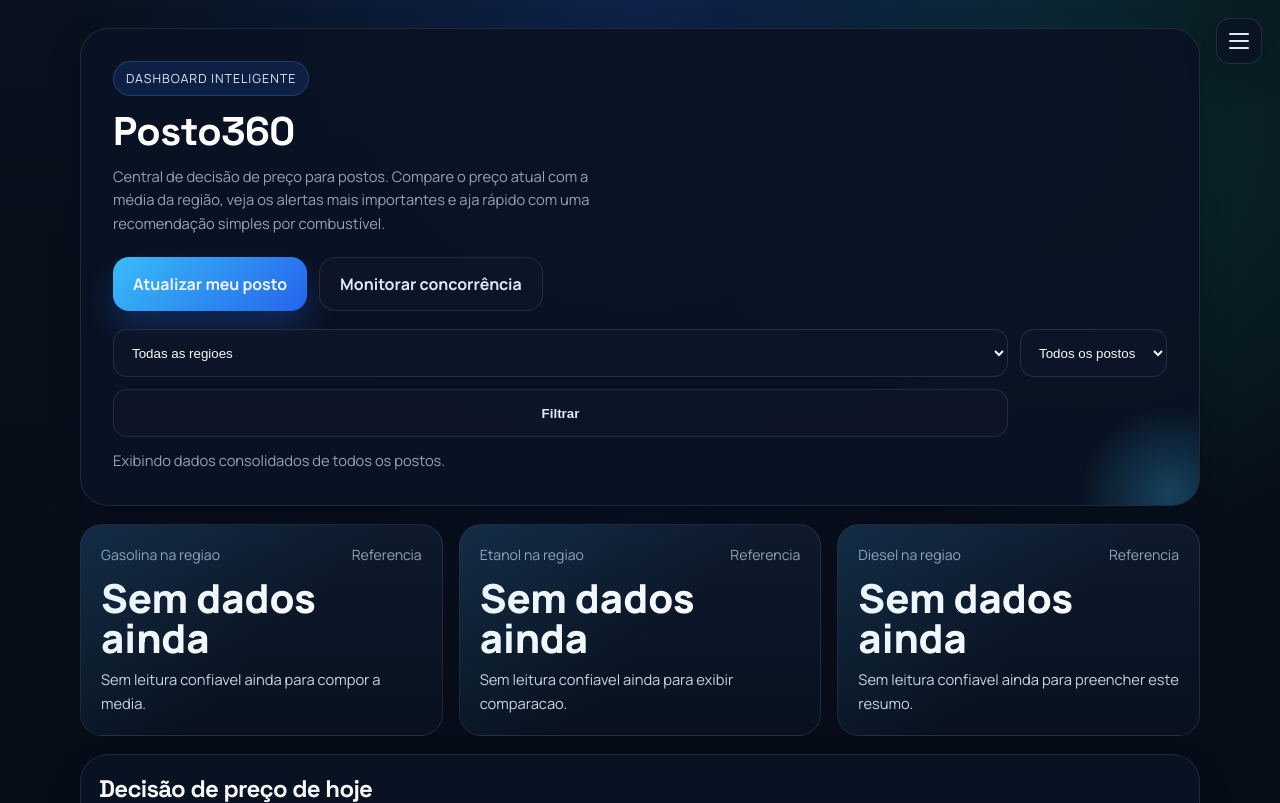
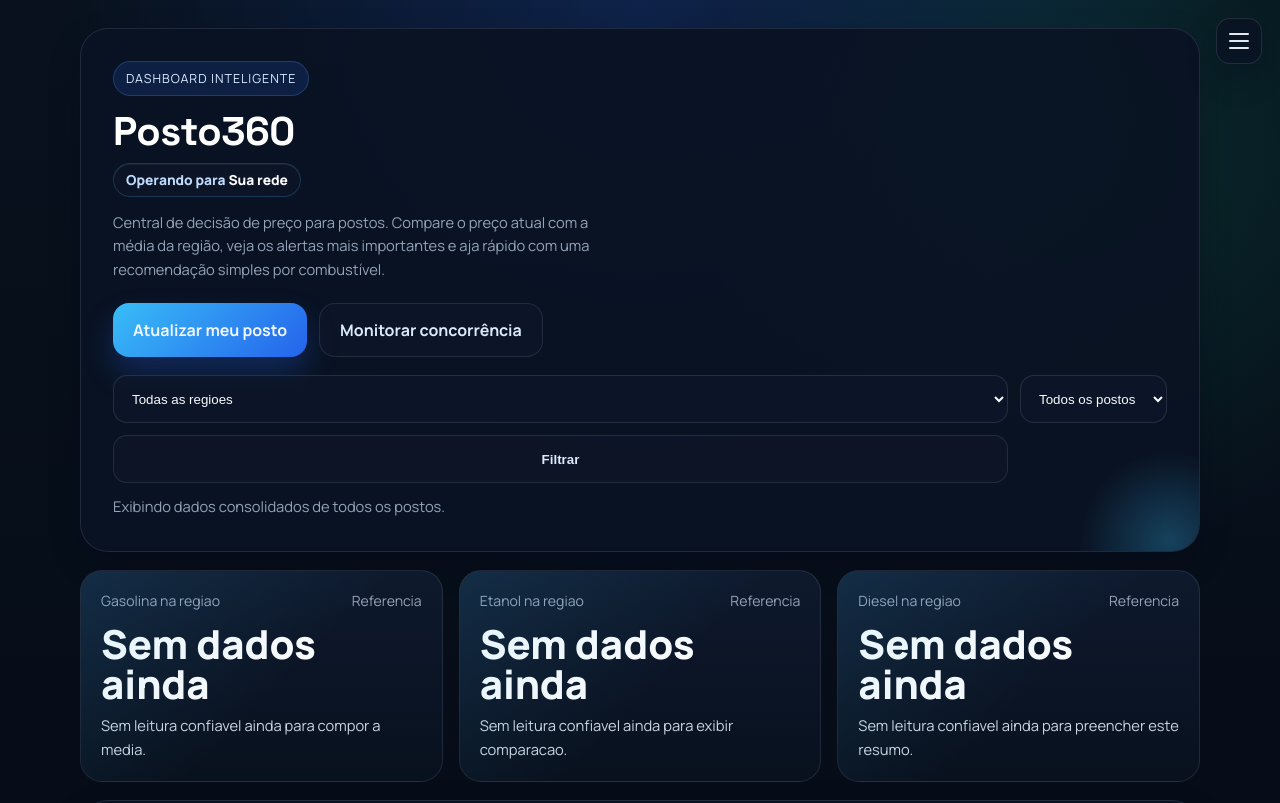
Before and after one commit to eduardoassisbretas-hash/posto360-mvp, a FastAPI app: template app/templates/index.html in a window 1280 px wide. Shown: the top 803 px of the page. Run offline with FastAPI, Linux system fonts and the light colour scheme; the template is opened without the code that fills it, so the values that code supplies are empty; some libraries are stand-ins or nearby versions.

Commit message:
premium dashboard favicon and persistent database

```diff
--- a/app/main.py
+++ b/app/main.py
@@ -18,10 +18,17 @@ from typing import List
 
 import requests
 from fastapi import FastAPI, File, Form, Request, UploadFile
-from fastapi.responses import HTMLResponse, RedirectResponse
+from fastapi.responses import FileResponse, HTMLResponse, RedirectResponse
 from fastapi.staticfiles import StaticFiles
 from fastapi.templating import Jinja2Templates
 from dotenv import load_dotenv
+
+try:
+    import psycopg2
+    from psycopg2.extras import RealDictCursor
+except ImportError:  # pragma: no cover - local SQLite dev does not require psycopg2.
+    psycopg2 = None
+    RealDictCursor = None
 
 
 BASE_DIR = os.path.dirname(os.path.abspath(__file__))
@@ -37,7 +44,9 @@ app = FastAPI()
 UPLOAD_FOLDER = os.path.join(BASE_DIR, "uploads")
 TEMPLATES_DIR = os.path.join(BASE_DIR, "templates")
 STATIC_DIR = os.path.join(BASE_DIR, "static")
+DATABASE_URL = os.getenv("DATABASE_URL", "").strip()
 DATABASE_PATH = os.getenv("POSTO360_DATABASE_PATH", os.path.join(BASE_DIR, "posto360.db"))
+USING_POSTGRES = bool(DATABASE_URL)
 MAX_UPLOAD_IMAGES = 30
 MAX_IMAGE_BYTES = 8 * 1024 * 1024
 MAX_IMAGE_DIMENSION = 1200
@@ -100,11 +109,62 @@ templates = Jinja2Templates(directory=TEMPLATES_DIR)
 reverse_geocode_cache = {}
 
 
-def db_connect() -> sqlite3.Connection:
+@app.get("/favicon.ico", include_in_schema=False)
+async def favicon():
+    return FileResponse(os.path.join(STATIC_DIR, "favicon.png"), media_type="image/png")
+
+
+def translate_sql_placeholders(sql: str) -> str:
+    return sql.replace("?", "%s")
+
+
+def split_sql_script(script: str) -> List[str]:
+    return [statement.strip() for statement in script.split(";") if statement.strip()]
+
+
+class DatabaseConnection:
+    def __init__(self, conn, backend: str):
+        self.conn = conn
+        self.backend = backend
+
+    def __enter__(self):
+        return self
+
+    def __exit__(self, exc_type, exc, traceback):
+        try:
+            if exc_type:
+                self.conn.rollback()
+            else:
+                self.conn.commit()
+        finally:
+            self.conn.close()
+
+    def execute(self, sql: str, params: tuple | list | None = None):
+        params = params or ()
+        if self.backend == "postgres":
+            cursor = self.conn.cursor(cursor_factory=RealDictCursor)
+            cursor.execute(translate_sql_placeholders(sql), params)
+            return cursor
+        return self.conn.execute(sql, params)
+
+    def executescript(self, script: str) -> None:
+        if self.backend == "postgres":
+            for statement in split_sql_script(script):
+                self.execute(statement)
+            return
+        self.conn.executescript(script)
+
+
+def db_connect() -> DatabaseConnection:
+    if USING_POSTGRES:
+        if psycopg2 is None:
+            raise RuntimeError("DATABASE_URL foi configurada, mas psycopg2-binary nao esta instalado.")
+        return DatabaseConnection(psycopg2.connect(DATABASE_URL), "postgres")
+
     conn = sqlite3.connect(DATABASE_PATH, check_same_thread=False)
     conn.row_factory = sqlite3.Row
     conn.execute("PRAGMA foreign_keys = ON")
-    return conn
+    return DatabaseConnection(conn, "sqlite")
 
 
 def init_db() -> None:
@@ -194,11 +254,19 @@ def init_db() -> None:
         ensure_column(conn, "company_settings", "tutorial_completed", "INTEGER NOT NULL DEFAULT 0")
 
 
-def ensure_column(conn: sqlite3.Connection, table_name: str, column_name: str, definition: str) -> None:
-    columns = {
-        row["name"]
-        for row in conn.execute(f"PRAGMA table_info({table_name})").fetchall()
-    }
+def ensure_column(conn: DatabaseConnection, table_name: str, column_name: str, definition: str) -> None:
+    if conn.backend == "postgres":
+        rows = conn.execute(
+            """
+            SELECT column_name AS name
+            FROM information_schema.columns
+            WHERE table_schema = 'public' AND table_name = ? AND column_name = ?
+            """,
+            (table_name, column_name),
+        ).fetchall()
+    else:
+        rows = conn.execute(f"PRAGMA table_info({table_name})").fetchall()
+    columns = {row["name"] for row in rows}
     if column_name not in columns:
         conn.execute(f"ALTER TABLE {table_name} ADD COLUMN {column_name} {definition}")
 
@@ -207,7 +275,7 @@ def now_utc_iso() -> str:
     return datetime.now(timezone.utc).isoformat()
 
 
-def row_to_dict(row: sqlite3.Row | None) -> dict | None:
+def row_to_dict(row: sqlite3.Row | dict | None) -> dict | None:
     return dict(row) if row else None
 
 
@@ -337,7 +405,7 @@ def create_company_and_admin(name: str, email: str, password: str, company_name:
             (user_id, company_id, name.strip(), email.strip().lower(), hash_password(password), created_at),
         )
         conn.execute(
-            "INSERT INTO company_settings (company_id) VALUES (?)",
+            "INSERT INTO company_settings (company_id, onboarding_completed) VALUES (?, 1)",
             (company_id,),
         )
 
@@ -529,6 +597,12 @@ def get_company_settings(company_id: str) -> dict:
 def onboarding_completed(user: dict) -> bool:
     settings = get_company_settings(user["company_id"])
     return bool(settings.get("onboarding_completed"))
+
+
+def get_display_company_name(user: dict | None) -> str:
+    if not user:
+        return "Sua rede"
+    return (user.get("company_name") or "").strip() or "Sua rede"
 
 
 def tutorial_completed(user: dict) -> bool:
@@ -670,7 +744,7 @@ def complete_onboarding_quiz(
 def onboarding_destination(start_choice: str) -> str:
     destinos = {
         "Cadastrar primeiro posto": "/postos",
-        "Enviar primeira foto de placa": "/concorrencia",
+        "Enviar primeira foto de placa": "/upload-teste",
         "Ver dashboard": "/dashboard",
         "Configurar alertas": "/configuracoes",
     }
@@ -3790,7 +3864,7 @@ def register_submit(
             status_code=400,
         )
 
-    response = RedirectResponse(url="/onboarding", status_code=303)
+    response = RedirectResponse(url="/dashboard", status_code=303)
     response.set_cookie(
         SESSION_COOKIE_NAME,
         create_session(user["id"]),
@@ -3846,6 +3920,8 @@ def onboarding_submit(
         skipped=skipped == "1",
     )
     carregar_empresa_em_memoria(user["company_id"])
+    if skipped == "1":
+        return RedirectResponse(url="/dashboard", status_code=303)
     return RedirectResponse(url=onboarding_destination(start_choice), status_code=303)
 
 
@@ -3882,7 +3958,12 @@ def dashboard(request: Request):
     return templates.TemplateResponse(
         request=request,
         name="index.html",
-        context={"dados": dados_filtrados, "tutorial_completed": tutorial_completed(user)},
+        context={
+            "dados": dados_filtrados,
+            "company_name": get_display_company_name(user),
+            "current_company": {"name": get_display_company_name(user)},
+            "tutorial_completed": tutorial_completed(user),
+        },
     )
 
 
--- a/app/templates/alertas.html
+++ b/app/templates/alertas.html
@@ -1,6 +1,8 @@
 <!DOCTYPE html>
 <html lang="pt-BR">
 <head>
+    <link rel="icon" type="image/png" href="/static/favicon.png?v=1">
+    <link rel="apple-touch-icon" href="/static/favicon.png?v=1">
     <meta charset="UTF-8">
     <meta name="viewport" content="width=device-width, initial-scale=1.0">
     <title>Alertas - Posto360</title>
--- a/app/templates/concorrencia.html
+++ b/app/templates/concorrencia.html
@@ -1,6 +1,8 @@
 <!DOCTYPE html>
 <html lang="pt-BR">
 <head>
+    <link rel="icon" type="image/png" href="/static/favicon.png?v=1">
+    <link rel="apple-touch-icon" href="/static/favicon.png?v=1">
     <meta charset="UTF-8">
     <meta name="viewport" content="width=device-width, initial-scale=1.0">
     <title>Concorrência Regional | Posto360</title>
--- a/app/templates/configuracoes.html
+++ b/app/templates/configuracoes.html
@@ -1,6 +1,8 @@
 <!DOCTYPE html>
 <html lang="pt-BR">
 <head>
+    <link rel="icon" type="image/png" href="/static/favicon.png?v=1">
+    <link rel="apple-touch-icon" href="/static/favicon.png?v=1">
     <meta charset="UTF-8">
     <meta name="viewport" content="width=device-width, initial-scale=1.0">
     <title>Configurações | Posto360</title>
--- a/app/templates/formulario.html
+++ b/app/templates/formulario.html
@@ -1,6 +1,8 @@
 <!DOCTYPE html>
 <html lang="pt-BR">
 <head>
+    <link rel="icon" type="image/png" href="/static/favicon.png?v=1">
+    <link rel="apple-touch-icon" href="/static/favicon.png?v=1">
     <meta charset="UTF-8">
     <meta name="viewport" content="width=device-width, initial-scale=1.0">
     <title>Formulário | Posto360</title>
--- a/app/templates/historico.html
+++ b/app/templates/historico.html
@@ -1,6 +1,8 @@
 <!DOCTYPE html>
 <html lang="pt-BR">
 <head>
+    <link rel="icon" type="image/png" href="/static/favicon.png?v=1">
+    <link rel="apple-touch-icon" href="/static/favicon.png?v=1">
     <meta charset="UTF-8">
     <meta name="viewport" content="width=device-width, initial-scale=1.0">
     <title>Histórico | Posto360</title>
--- a/app/templates/index.html
+++ b/app/templates/index.html
@@ -1,6 +1,8 @@
 <!DOCTYPE html>
 <html lang="pt-BR">
 <head>
+    <link rel="icon" type="image/png" href="/static/favicon.png?v=1">
+    <link rel="apple-touch-icon" href="/static/favicon.png?v=1">
     <meta charset="UTF-8">
     <meta name="viewport" content="width=device-width, initial-scale=1.0">
     <title>Posto360 | Dashboard</title>
@@ -349,7 +376,33 @@
             font-weight: 700;
             color: #ffffff;
             letter-spacing: -0.5px;
-            margin-bottom: 12px;
+            margin-bottom: 10px;
+        }
+
+        .company-badge {
+            display: inline-flex;
+            align-items: center;
+            max-width: min(100%, 460px);
+            min-height: 34px;
+            padding: 0 12px;
+            margin-bottom: 14px;
+            border: 1px solid rgba(56, 189, 248, 0.22);
+            border-radius: 999px;
+            background: rgba(15, 23, 42, 0.54);
+            box-shadow: inset 0 1px 0 rgba(255, 255, 255, 0.06);
+            color: #bfdbfe;
+            font-size: 0.86rem;
+            font-weight: 800;
+            backdrop-filter: blur(14px);
+        }
+
+        .company-badge-name {
+            display: inline-block;
+            min-width: 0;
+            overflow: hidden;
+            color: #f8fafc;
+            text-overflow: ellipsis;
+            white-space: nowrap;
         }
 
         .hero p {
@@ -1144,6 +1202,7 @@
     </style>
 </head>
 <body>
+    {% set display_company_name = company_name if company_name is defined and company_name else "Sua rede" %}
     <details class="app-menu" data-tour="menu">
         <summary aria-label="Abrir menu">
             <span class="menu-icon" aria-hidden="true">
@@ -1191,6 +1254,9 @@
         <section class="hero">
             <span class="eyebrow">Dashboard inteligente</span>
             <h1 class="hero-title">Posto360</h1>
+            <div class="company-badge" title="Operando para {{ display_company_name }}">
+                Operando para&nbsp;<span class="company-badge-name">{{ display_company_name }}</span>
+            </div>
             <p>
                 Central de decisão de preço para postos. Compare o preço atual com a média da região,
                 veja os alertas mais importantes e aja rápido com uma recomendação simples por combustível.
--- a/app/templates/leituras.html
+++ b/app/templates/leituras.html
@@ -1,6 +1,8 @@
 <!DOCTYPE html>
 <html lang="pt-BR">
 <head>
+    <link rel="icon" type="image/png" href="/static/favicon.png?v=1">
+    <link rel="apple-touch-icon" href="/static/favicon.png?v=1">
     <meta charset="UTF-8">
     <meta name="viewport" content="width=device-width, initial-scale=1.0">
     <title>Leituras - Posto360</title>
--- a/app/templates/login.html
+++ b/app/templates/login.html
@@ -1,6 +1,8 @@
 <!DOCTYPE html>
 <html lang="pt-BR">
 <head>
+    <link rel="icon" type="image/png" href="/static/favicon.png?v=1">
+    <link rel="apple-touch-icon" href="/static/favicon.png?v=1">
     <meta charset="UTF-8">
     <meta name="viewport" content="width=device-width, initial-scale=1.0">
     <meta name="description" content="Posto360 é uma plataforma SaaS premium para gestão operacional, inteligência comercial e tomada de decisão em redes de postos.">
--- a/app/templates/meu_posto.html
+++ b/app/templates/meu_posto.html
@@ -1,6 +1,8 @@
 <!DOCTYPE html>
 <html lang="pt-BR">
 <head>
+    <link rel="icon" type="image/png" href="/static/favicon.png?v=1">
+    <link rel="apple-touch-icon" href="/static/favicon.png?v=1">
     <meta charset="UTF-8">
     <meta name="viewport" content="width=device-width, initial-scale=1.0">
     <title>Meu Posto | Posto360</title>
--- a/app/templates/onboarding.html
+++ b/app/templates/onboarding.html
@@ -1,6 +1,8 @@
 <!DOCTYPE html>
 <html lang="pt-BR">
 <head>
+    <link rel="icon" type="image/png" href="/static/favicon.png?v=1">
+    <link rel="apple-touch-icon" href="/static/favicon.png?v=1">
     <meta charset="UTF-8">
     <meta name="viewport" content="width=device-width, initial-scale=1.0">
     <title>Primeiros passos | Posto360</title>
--- a/app/templates/posto360_ai.html
+++ b/app/templates/posto360_ai.html
@@ -1,6 +1,8 @@
 <!DOCTYPE html>
 <html lang="pt-BR">
 <head>
+    <link rel="icon" type="image/png" href="/static/favicon.png?v=1">
+    <link rel="apple-touch-icon" href="/static/favicon.png?v=1">
     <meta charset="UTF-8">
     <meta name="viewport" content="width=device-width, initial-scale=1.0">
     <title>Posto360 AI | Posto360</title>
--- a/app/templates/postos.html
+++ b/app/templates/postos.html
@@ -1,6 +1,8 @@
 <!DOCTYPE html>
 <html lang="pt-BR">
 <head>
+    <link rel="icon" type="image/png" href="/static/favicon.png?v=1">
+    <link rel="apple-touch-icon" href="/static/favicon.png?v=1">
     <meta charset="UTF-8">
     <meta name="viewport" content="width=device-width, initial-scale=1.0">
     <title>Meus Postos | Posto360</title>
--- a/app/templates/register.html
+++ b/app/templates/register.html
@@ -1,6 +1,8 @@
 <!DOCTYPE html>
 <html lang="pt-BR">
 <head>
+    <link rel="icon" type="image/png" href="/static/favicon.png?v=1">
+    <link rel="apple-touch-icon" href="/static/favicon.png?v=1">
     <meta charset="UTF-8">
     <meta name="viewport" content="width=device-width, initial-scale=1.0">
     <meta name="description" content="Comece seu teste grátis no Posto360, a plataforma SaaS para gestão operacional e inteligência comercial em redes de postos.">
@@ -308,8 +310,8 @@
                     <input type="email" name="email" autocomplete="email" required>
                 </label>
                 <label>
-                    Empresa/rede
-                    <input type="text" name="empresa" required>
+                    Nome da rede ou empresa
+                    <input type="text" name="empresa" placeholder="Ex: Rede JBretas, Grupo Alfa, Posto Central" required>
                 </label>
                 <label>
                     Senha
--- a/app/templates/upload_processando.html
+++ b/app/templates/upload_processando.html
@@ -1,6 +1,8 @@
 <!DOCTYPE html>
 <html lang="pt-BR">
 <head>
+    <link rel="icon" type="image/png" href="/static/favicon.png?v=1">
+    <link rel="apple-touch-icon" href="/static/favicon.png?v=1">
     <meta charset="UTF-8">
     <meta name="viewport" content="width=device-width, initial-scale=1.0">
     <title>Processando imagens | Posto360</title>
--- a/app/templates/upload_teste.html
+++ b/app/templates/upload_teste.html
@@ -1,6 +1,8 @@
 <!DOCTYPE html>
 <html lang="pt-BR">
 <head>
+    <link rel="icon" type="image/png" href="/static/favicon.png?v=1">
+    <link rel="apple-touch-icon" href="/static/favicon.png?v=1">
     <meta charset="UTF-8">
     <meta name="viewport" content="width=device-width, initial-scale=1.0">
     <title>Upload de imagens | Posto360</title>
--- a/requirements.txt
+++ b/requirements.txt
@@ -2,5 +2,6 @@ fastapi
 jinja2
 python-dotenv
 python-multipart
+psycopg2-binary
 requests
 uvicorn[standard]
```
Also changed, not shown: other parts of app/templates/index.html (+34 -0 lines), app/static/favicon.png (added).
